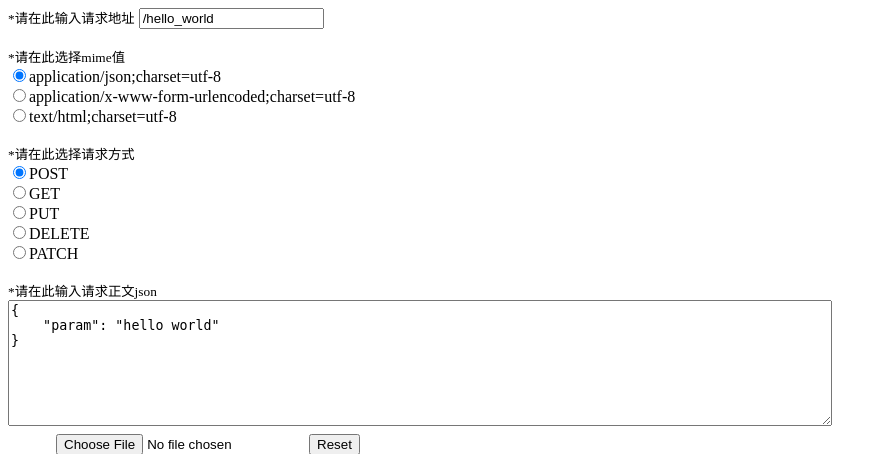
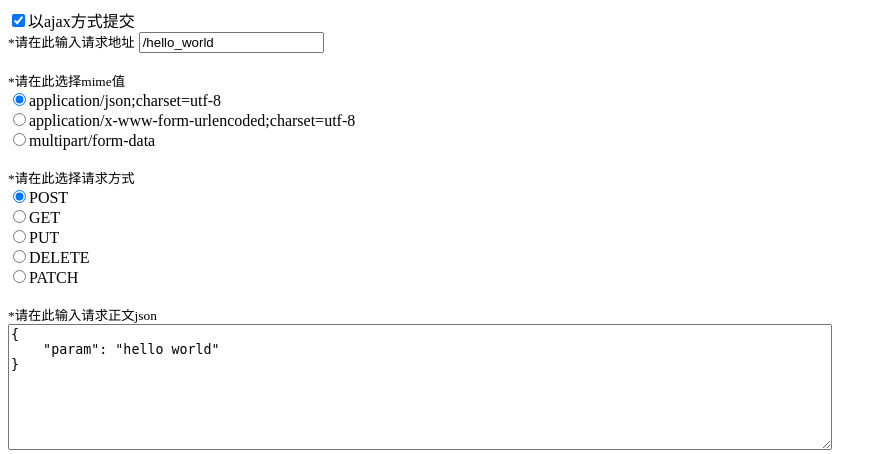
Before and after one commit to ZongXR/Flask-SSM, a Flask app: page / in a window 1280 px wide. Shown: the top 454 px of the page, without its empty margins (0-887 px from the left). Run offline with Flask 2, Linux system fonts and the light colour scheme; parts of the project's set-up code (start-up, migrations or seed data) failed here and were passed over.

Commit message:
version 2.9.3.0 update
更新主页, 新增表单提交功能

```diff
--- a/templates/index.html
+++ b/templates/index.html
@@ -7,47 +7,107 @@
     <title>flask-mvc主页</title>
     <script type="text/javascript" src="js/jquery.min.js" charset="utf-8"></script>
     <script>
+        $(document).ready(function () {
+            document.previousMime = $("input[name='mime']:checked").val();
+        })
+
         /**
          * 清屏按钮的响应函数
          */
-        function clearDiv() {
-            $("#oupu").text("");
+        function clearDiv(obj) {
+            $(obj).text("");
+        }
+
+        /**
+         * form格式参数转json
+         */
+        function formToJson(formString) {
+            let jsonObject = {};
+            for (let keyValue of formString.split("&")) {
+                let item = keyValue.split("=");
+                jsonObject[decodeURI(item[0])] = decodeURI(item[1]);
+            }
+            return JSON.stringify(jsonObject);
+        }
+
+        /**
+         * json格式参数转form
+         */
+        function jsonToForm(jsonString) {
+            let jsonObj = JSON.parse(jsonString);
+            return Object.keys(jsonObj)
+                .map(key => `${encodeURI(key)}=${encodeURI(jsonObj[key])}`)
+                .join("&");
+        }
+
+        /**
+         * 格式化输入数据
+         */
+        function formatData(obj) {
+            let mime = obj.value;
+            let outputBox = $("#inpu");
+            if ((document.previousMime.startsWith("application/x-www-form-urlencoded") || document.previousMime.startsWith("multipart/form-data")) && mime.startsWith("application/json"))
+                outputBox.val(formToJson(outputBox.val()));
+            if (document.previousMime.startsWith("application/json") && (mime.startsWith("application/x-www-form-urlencoded") || mime.startsWith("multipart/form-data")))
+                outputBox.val(jsonToForm(outputBox.val()));
+            document.previousMime = mime;
         }
 
         /**
          * 请求按钮的响应函数
          */
         function getCustom() {
-            $("#uploadform").attr("action", $("#url").val());
-            $("#uploadform").attr("method", $("input[name='request_method']:checked").val());
+            let requestMethod = $("input[name='request_method']:checked").val();
+            let mime = $("input[name='mime']:checked").val();
+            let url = $("#url").val();
+            let data = $("#inpu").val();
+            let outputDiv = $("#oupu");
+            let form = $("#uploadform");
 
-            let fileInput = $('#uploadfile').get(0).files[0];
-            if (fileInput) {
-                $("#uploadform").submit();
-            } else {
+            if ($('#submit_way').is(':checked')) {
+                if (mime.startsWith("multipart/form-data")) {
+                    form.attr("enctype", mime);
+                    let formData = new FormData(form[0]);
+                    for (let keyValue of data.split("&")) {
+                        let item = keyValue.split("=");
+                        formData.append(item[0], item[1]);
+                    }
+                    data = formData;
+                    mime = false;
+                }
                 $.ajax({
-                    type: $("input[name='request_method']:checked").val(),
-                    contentType: $("input[name='mime']:checked").val(),
-                    dataType: "json",
-                    url: $("#url").val(),
-                    data: $("#inpu").val(),
+                    type: requestMethod,
+                    contentType: mime,
+                    url: url,
+                    data: data,
                     success: function (response) {
-                        $("#oupu").append("--------------------------------------------------");
-                        $("#oupu").append("<div>请求：" + $("#inpu").val() + "</div>");
-                        $("#oupu").append("<div>响应：" + JSON.stringify(response) + "</div>");
+                        outputDiv.append("--------------------------------------------------");
+                        outputDiv.append($("<div></div>").text("请求: " + data));
+                        outputDiv.append($("<div></div>").text("请求: " + JSON.stringify(response)));
                     },
                     error: function (jqXHR, textStatus, errorThrown) {
-                        $("#oupu").append("--------------------------------------------------");
-                        $("#oupu").append("<div>请求：" + $("#inpu").val() + "</div>");
-                        $("#oupu").append("<div>响应：" + JSON.stringify(jqXHR) + "</div>");
+                        outputDiv.append("--------------------------------------------------");
+                        outputDiv.append($("<div></div>").text("请求: " + data));
+                        outputDiv.append($("<div></div>").text("请求: " + JSON.stringify(jqXHR)));
                     }
                 });
+            } else {
+                form.attr("action", url);
+                form.attr("method", requestMethod);
+                form.attr("enctype", mime);
+                for (let keyValue of data.split("&")) {
+                    let item = keyValue.split("=");
+                    let newInput = $("<input class='new_input'/>").attr("type", "hidden").attr("name", item[0]).attr("value", item[1]);
+                    form.append(newInput);
+                }
+                form.submit();
+                form.remove("input.new_input");
             }
         }
     </script>
 </head>
 <body>
-
+<label><input type="checkbox" id="submit_way" name="submit_way" checked/>以ajax方式提交</label><br/>
 <small>*请在此输入请求地址</small>
 <label for="url">
     <input id="url" placeholder="输入请求地址" type="text" value="{{ base }}/hello_world"/>
@@ -55,13 +115,13 @@
 <br/>
 <small>*请在此选择mime值</small><br/>
 <label>
-    <input type="radio" id="mime_json" name="mime" value="application/json;charset=utf-8" checked/>application/json;charset=utf-8
+    <input type="radio" id="mime_json" name="mime" value="application/json;charset=utf-8" onchange="formatData(this)" checked/>application/json;charset=utf-8
 </label><br/>
 <label>
-    <input type="radio" id="mime_form" name="mime" value="application/x-www-form-urlencoded;charset=utf-8"/>application/x-www-form-urlencoded;charset=utf-8
+    <input type="radio" id="mime_form" name="mime" value="application/x-www-form-urlencoded;charset=utf-8" onchange="formatData(this)"/>application/x-www-form-urlencoded;charset=utf-8
 </label><br/>
 <label>
-    <input type="radio" id="mime_text" name="mime" value="text/html;charset=utf-8"/>text/html;charset=utf-8
+    <input type="radio" id="mime_file" name="mime" value="multipart/form-data" onchange="formatData(this)"/>multipart/form-data
 </label><br/>
 <br/>
 <small>*请在此选择请求方式</small><br/>
@@ -89,11 +149,14 @@
 }
     </textarea>
 </label><br/>
-<form id="uploadform" enctype="multipart/form-data">
-    　　　<input id="uploadfile" type="file" name="upload_file"/><input type="reset"/>
+<form id="uploadform">
+    <input id="uploadfile" type="file" name="upload_file" /><input type="reset" />
 </form>
 <button onclick="getCustom()">请求</button>
-<button onclick="clearDiv()">清屏</button>
+&nbsp;&nbsp;&nbsp;&nbsp;&nbsp;&nbsp;&nbsp;&nbsp;&nbsp;&nbsp;&nbsp;&nbsp;&nbsp;&nbsp;
+&nbsp;&nbsp;&nbsp;&nbsp;&nbsp;&nbsp;&nbsp;&nbsp;&nbsp;&nbsp;&nbsp;&nbsp;&nbsp;
+&nbsp;&nbsp;&nbsp;&nbsp;&nbsp;&nbsp;&nbsp;&nbsp;&nbsp;&nbsp;&nbsp;&nbsp;&nbsp;
+<button onclick="clearDiv(document.getElementById('oupu'))">清屏</button>
 <br/>
 <div id="oupu"></div>
 </body>
```
Also changed, not shown: README.md, 2 other files.
